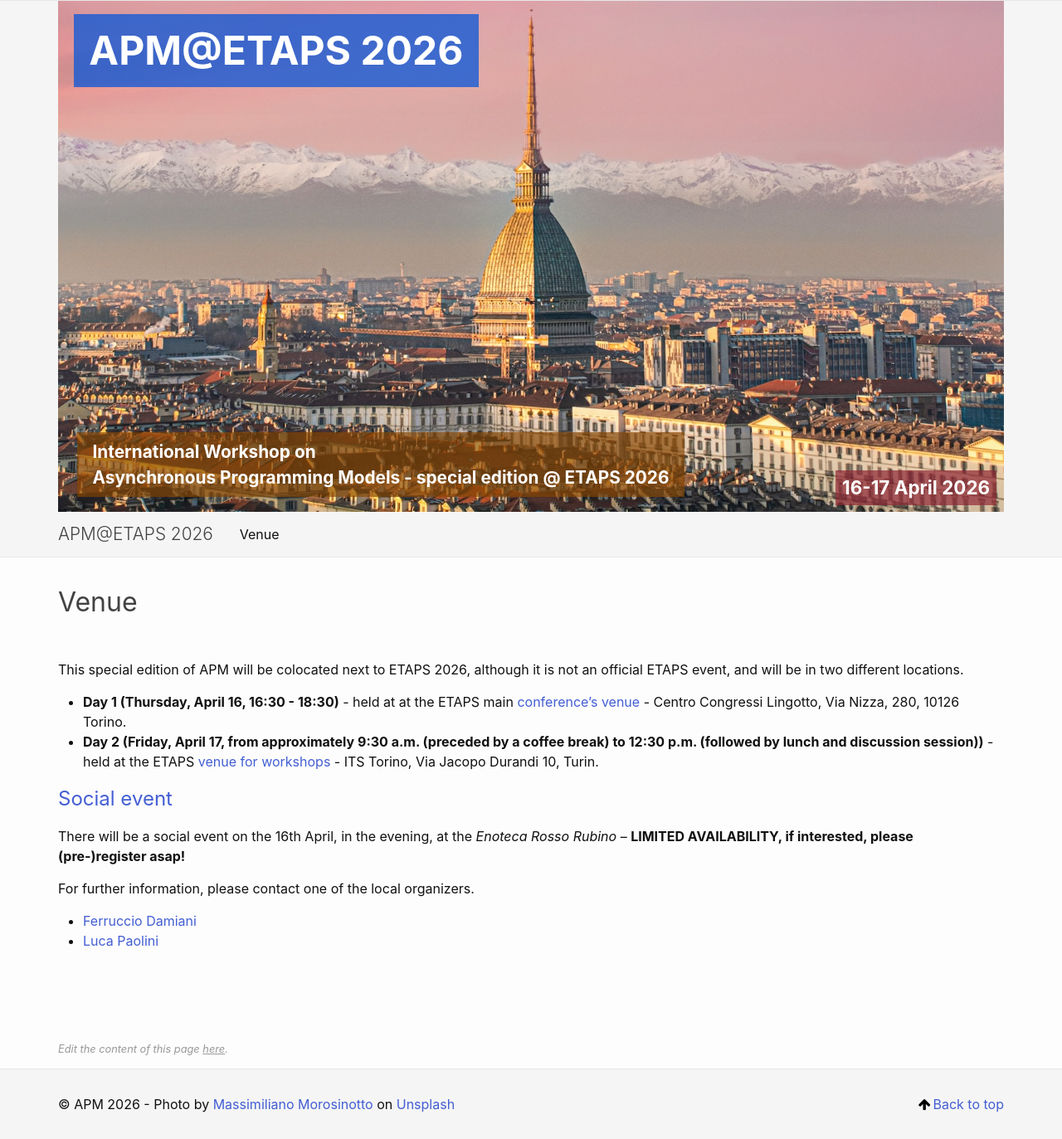
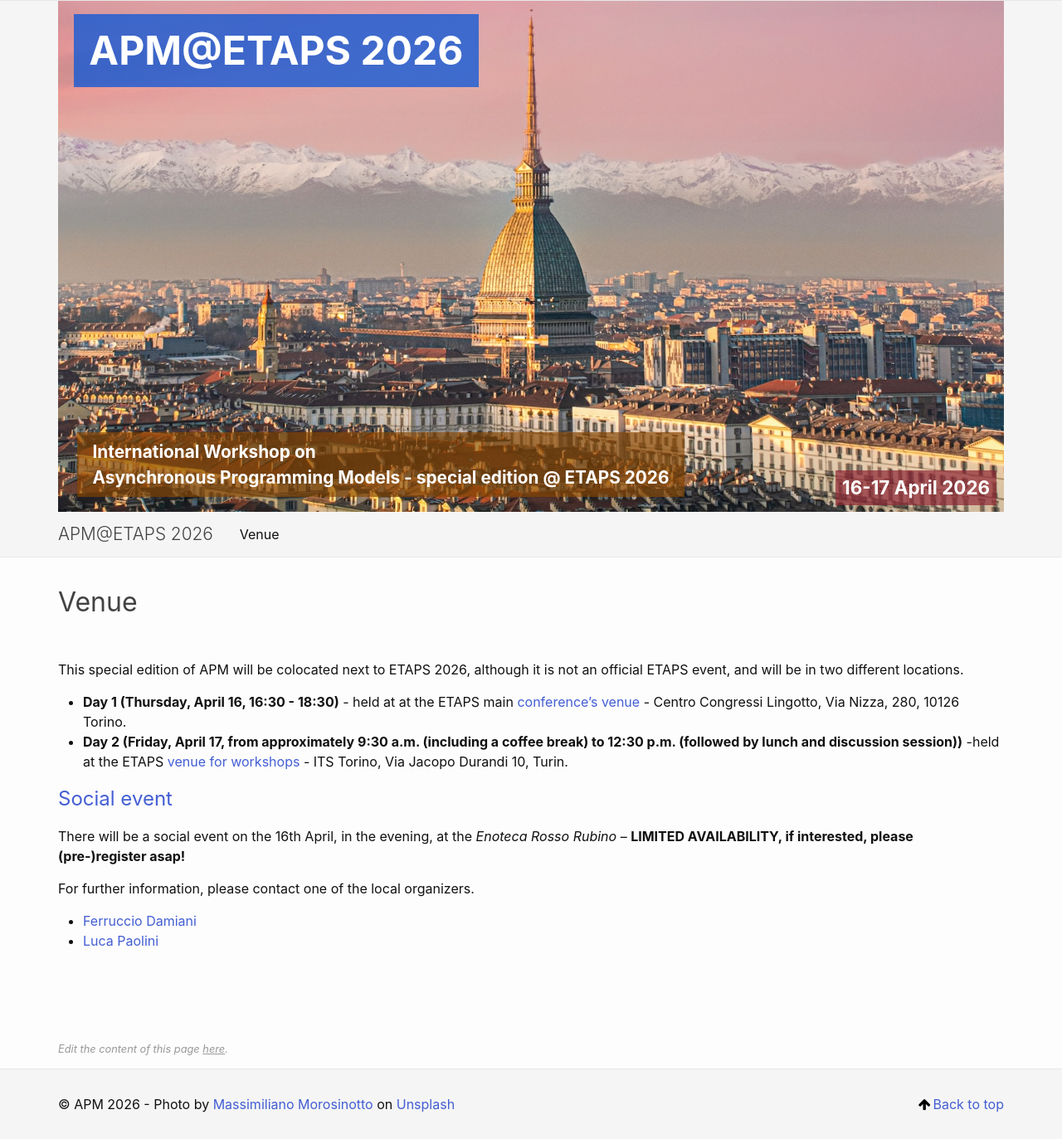
Before and after one commit to apm-workshop/at-etaps2026, a Jekyll site: the page built from _pages/venue.md, in a window 1280 px wide. Shown: the whole page at 83% size. Built offline with Jekyll 4.4.1, drawn with Linux system fonts in a browser that asks for light colours.

Commit message:
Clarify Day 2 schedule with coffee break details
Updated the description of Day 2's schedule to clarify the inclusion of a coffee break.

```diff
--- a/_pages/venue.md
+++ b/_pages/venue.md
@@ -9,7 +9,7 @@ published: true
 This special edition of APM will be colocated next to ETAPS 2026, although it is not an official ETAPS event, and will be in two different locations.
 
 - **Day 1 (Thursday, April 16, 16:30 - 18:30)** - held at at the ETAPS main [conference's venue](https://etaps.org/2026/attending/) - Centro Congressi Lingotto, Via Nizza, 280, 10126 Torino.
-- **Day 2 (Friday, April 17, from approximately 9:30 a.m. (preceded by a coffee break) to 12:30 p.m. (followed by lunch and discussion session))** -held at the ETAPS [venue for workshops](https://etaps.org/2026/attending/) - ITS Torino, Via Jacopo Durandi 10, Turin.
+- **Day 2 (Friday, April 17, from approximately 9:30 a.m. (including a coffee break) to 12:30 p.m. (followed by lunch and discussion session))** -held at the ETAPS [venue for workshops](https://etaps.org/2026/attending/) - ITS Torino, Via Jacopo Durandi 10, Turin.
 
 
 
```
